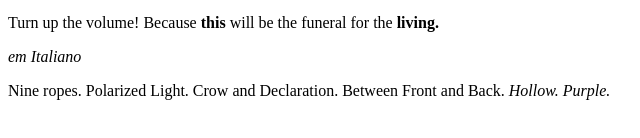
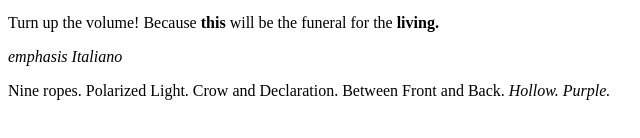
Before and after one commit to Go-NahIdWin-jo/html-boilerplate, a plain HTML site: page index.html in a window 1280 px wide. Shown: the part 474-612 px from the top of the page, 0-640 px from the left. Drawn offline with Linux system fonts and the light colour scheme.

Commit message:
Just realised what em stands for

```diff
--- a/index.html
+++ b/index.html
@@ -18,11 +18,11 @@
         <h4>This is a eye 4</h4>
         <h5>This is a eye 5</h5>
         <h6>This is a eye 6</h6>
-        <!-- There we go six eyes(heading), heading is more important thus making effect on the search engine -->
+        <!-- There we go six eyes(heading), the peaker heading makes effect on the search engine -->
         <strong>Stand proud strong element</strong>
         <p>Turn up the volume! Because <strong>this</strong>
         will be the funeral for the <strong>living.</strong></p>
-        <em>em Italiano</em>
+        <em>emphasis Italiano</em>
         <p>Nine ropes. Polarized Light. Crow and Declaration. Between Front and Back.
             <em>Hollow. Purple.</em>
         </p>
```
